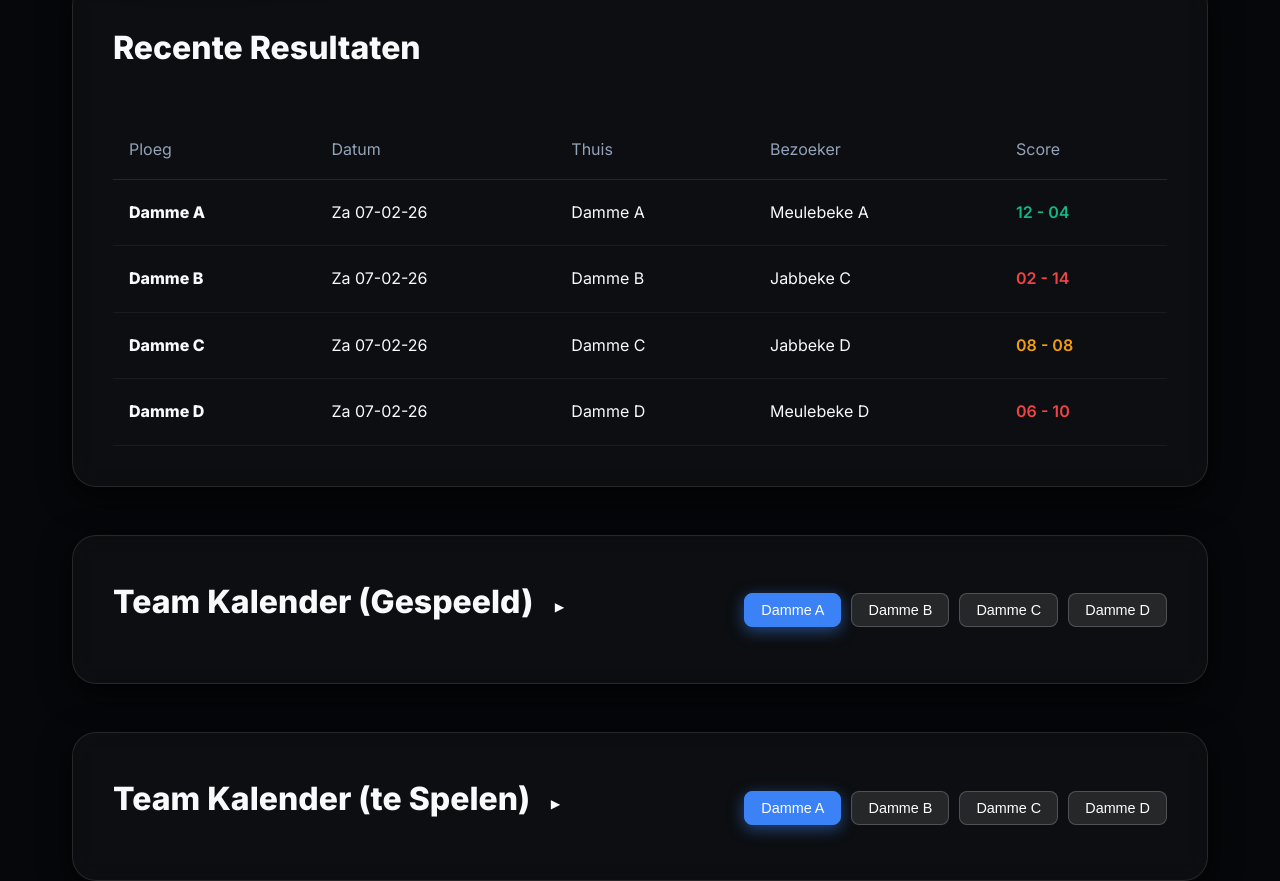
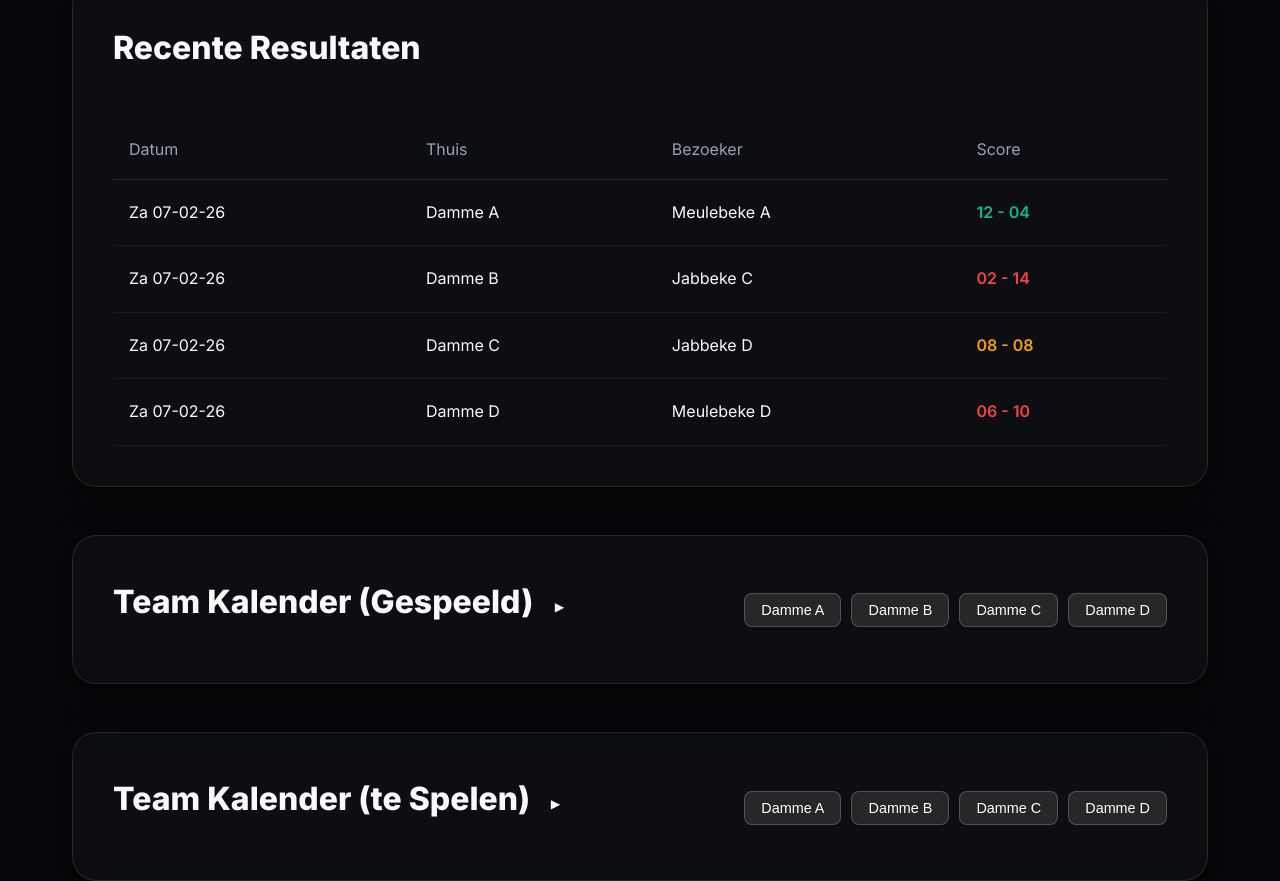
Before and after one commit to JeroenD8820/ttcdamme, a plain HTML site: page index.html in a window 1280 px wide. Shown: the part 954-1835 px from the top of the page. Drawn offline with Linux system fonts and the light colour scheme.

Commit message:
Add files via upload

```diff
--- a/app.js
+++ b/app.js
@@ -425,7 +425,6 @@ class Dashboard {
         results.forEach(res => {
             const tr = document.createElement('tr');
             tr.innerHTML = `
-                <td><strong>${res.team}</strong></td>
                 <td>${res.date}</td>
                 <td>${res.home}</td>
                 <td>${res.away}</td>
--- a/index.html
+++ b/index.html
@@ -63,7 +63,6 @@
                     <table class="DBTable">
                         <thead>
                             <tr>
-                                <th>Ploeg</th>
                                 <th>Datum</th>
                                 <th>Thuis</th>
                                 <th>Bezoeker</th>
@@ -82,7 +81,7 @@
             <div class="section-header collapsible-header" data-target="calendar-past-content">
                 <h2>Team Kalender (Gespeeld) <span class="toggle-icon">▼</span></h2>
                 <div class="tabs" onclick="event.stopPropagation()">
-                    <button class="tab-btn active" data-team="A" data-type="past">Damme A</button>
+                    <button class="tab-btn" data-team="A" data-type="past">Damme A</button>
                     <button class="tab-btn" data-team="B" data-type="past">Damme B</button>
                     <button class="tab-btn" data-team="C" data-type="past">Damme C</button>
                     <button class="tab-btn" data-team="D" data-type="past">Damme D</button>
@@ -112,7 +111,7 @@
             <div class="section-header collapsible-header" data-target="calendar-upcoming-content">
                 <h2>Team Kalender (te Spelen) <span class="toggle-icon">▼</span></h2>
                 <div class="tabs" onclick="event.stopPropagation()">
-                    <button class="tab-btn active" data-team="A" data-type="upcoming">Damme A</button>
+                    <button class="tab-btn" data-team="A" data-type="upcoming">Damme A</button>
                     <button class="tab-btn" data-team="B" data-type="upcoming">Damme B</button>
                     <button class="tab-btn" data-team="C" data-type="upcoming">Damme C</button>
                     <button class="tab-btn" data-team="D" data-type="upcoming">Damme D</button>
```
